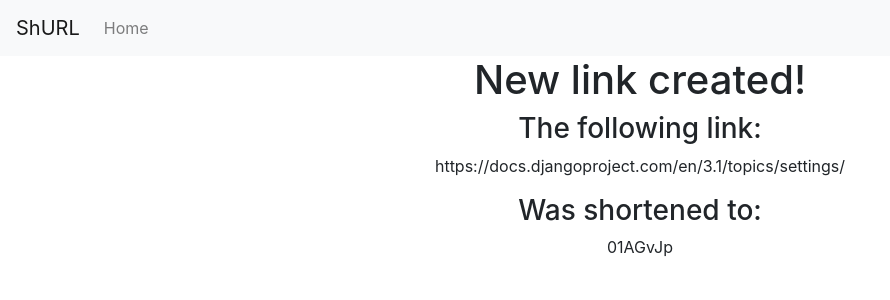
After one commit to mkousal/URLShortener, a Django app: a page that uses URLShortener/templates/base.html in a window 1280 px wide. The commit adds this page. Shown: the top 300 px of the page, without its empty margins (0-890 px from the left). Run offline with Django 3.2, Linux system fonts and the light colour scheme; data comes from the database, SQL or seed files in the repository; both versions use the stored data as it was after the commit; some libraries are stand-ins or nearby versions.

Commit message:
Add succes page with info after generating new link

```diff
--- a/URLShortener/URLShortener/urls.py
+++ b/URLShortener/URLShortener/urls.py
@@ -15,10 +15,11 @@ Including another URLconf
 """
 from django.contrib import admin
 from django.urls import path
-from shortener.views import home_view, redirector
+from shortener.views import home_view, redirector, success_view
 
 urlpatterns = [
     path('admin/', admin.site.urls),
     path('', home_view),
+    path('success/<short_url>/', success_view, name='success-view'),
     path('<str:short_url>/', redirector),
 ]
--- a/URLShortener/shortener/views.py
+++ b/URLShortener/shortener/views.py
@@ -13,7 +13,7 @@ def home_view(request):
         m = URL(short_url=short_url, long_url=long_url)
         m.save()
         form = LinkGenerateForm()
-        redirect('/')
+        return redirect('success-view', short_url=short_url)
     context = {
         'form' : form
     }
@@ -24,3 +24,10 @@ def redirector(request, short_url):
     url.clicks += 1
     url.save()
     return redirect(url.long_url)
+
+def success_view(request, short_url):
+    url = get_object_or_404(URL, short_url=short_url)
+    context = {
+        'data' : url,
+    }
+    return render(request, 'success.html', context)
--- a/URLShortener/templates/base.html
+++ b/URLShortener/templates/base.html
@@ -10,6 +10,7 @@
     <link rel="stylesheet" href="https://maxcdn.bootstrapcdn.com/bootstrap/4.0.0/css/bootstrap.min.css" integrity="sha384-Gn5384xqQ1aoWXA+058RXPxPg6fy4IWvTNh0E263XmFcJlSAwiGgFAW/dAiS6JXm" crossorigin="anonymous">
 
     <title>{% block title %}{% endblock %}</title>
+    <link rel="shortcut icon" href="../static/images/favicon.ico" />
   </head>
   <body>
     {% include "menu.html" %}
--- a/URLShortener/templates/index.html
+++ b/URLShortener/templates/index.html
@@ -12,7 +12,9 @@
         <form action="." method="POST">
             {% csrf_token %}
             {{ form|crispy }}
-            <input type="submit" class="btn btn-success btn-lg" value="Generate" />
+            <div class="row justify-content-md-center">
+                <input type="submit" class="btn btn-primary btn-lg" value="Generate" />
+            </div>
         </form>
     </div>
 </div>
--- /dev/null
+++ b/URLShortener/templates/success.html
@@ -0,0 +1,24 @@
+{% extends 'base.html' %}
+{% block title %}ShURL - New link created{% endblock %}
+{% block content %}
+
+<div class="container d-flex justify-content-md-center">
+    <h1>New link created!</h1>
+</div>
+
+<div class="container">
+    <div class="row justify-content-md-center">
+        <h3>The following link:</h3><br>
+    </div>
+    <div class="row justify-content-md-center">
+        <p>{{ data.long_url }}</p>
+    </div>
+    <div class="row justify-content-md-center">
+        <h3>Was shortened to:</h3><br>
+    </div>
+    <div class="row justify-content-md-center">
+        <p>{{ data.short_url }}</p>
+    </div>
+</div>
+
+{% endblock %}
```
Also changed, not shown: URLShortener/db.sqlite3.
